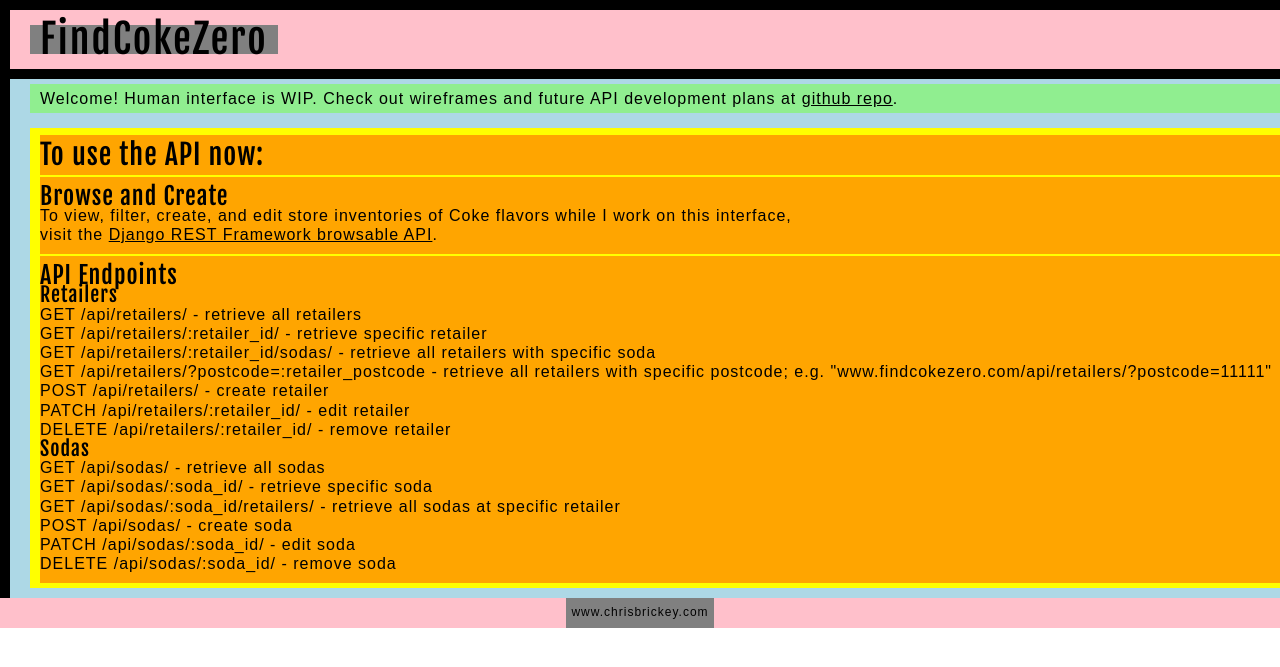
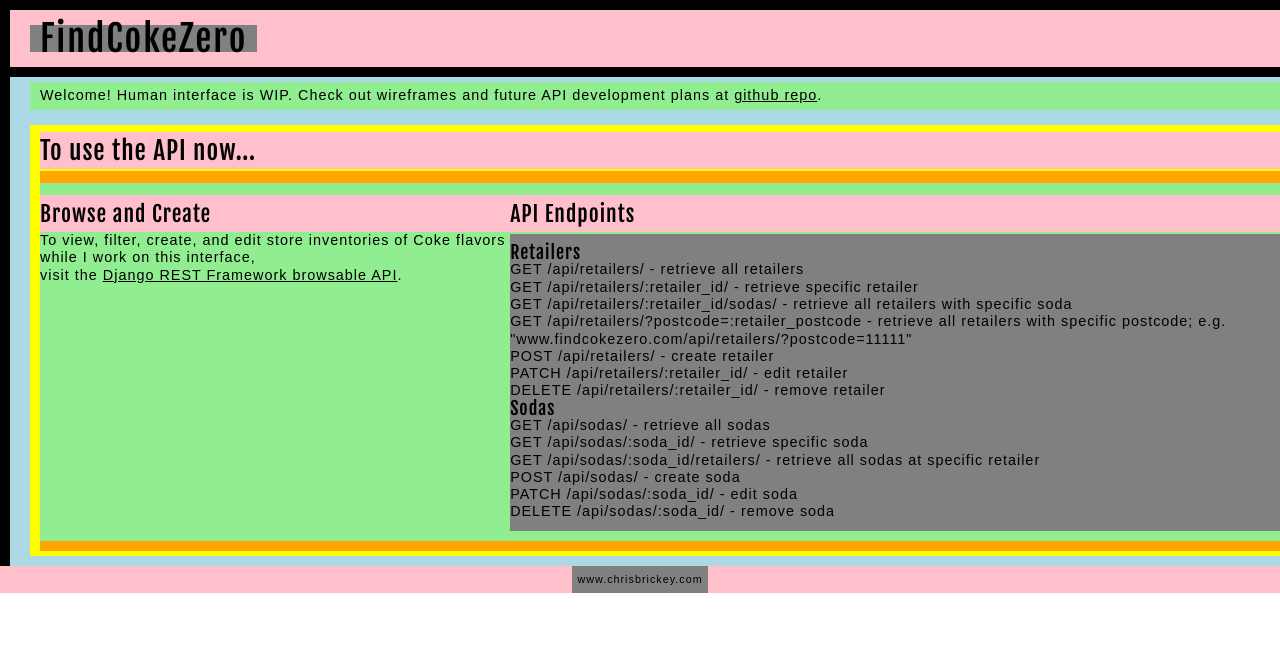
Before and after one commit to chrisbrickey/findcokezero, a Django app: page / in a window 1280 px wide. Shown: the top 667 px of the page. Run offline with Django 3.2, Linux system fonts and the light colour scheme; some web fonts are replaced.

Commit message:
move api link and endpoints side by side

```diff
--- a/app1_findcokezero/templates/index.html
+++ b/app1_findcokezero/templates/index.html
@@ -37,12 +37,20 @@
                 </div>
 
                 <div id="api">
+
+                    <div id="apiHeader">
+                        <h2>To use the API now...</h2>
+                    </div>
+
+                    <div id="apiBody">
+
                         <div class="apiSubSection">
-                        <h2>To use the API now:</h2>
                         </div>
 
                         <div class="apiSubSection">
+                            <div class="apiSubHeader">
                                 <h3>Browse and Create</h3>
+                            </div>
 
                             <p>To view, filter, create, and edit store inventories of Coke flavors while I work on this interface, </p>
                             <p> visit the
@@ -52,7 +60,9 @@
 
                         <div class="apiSubSection">
 
+                            <div class="apiSubHeader">
                                 <h3>API Endpoints</h3>
+                            </div>
 
                             <div id="tableContainer">
                                 <ul><h4>Retailers</h4>
@@ -77,6 +87,10 @@
 
                         </div>
 
+                    </div>
+
+
+
 
                 </div>
 
--- a/findcoke1/static/css/main.css
+++ b/findcoke1/static/css/main.css
@@ -81,6 +81,7 @@
 
   letter-spacing: 1px;
   line-height: 120%;
+  font-size: 90%;
 
   font-family: 'Cantarell', sans-serif;
   /* font-family: Courier; */
@@ -188,8 +189,35 @@
   padding: 5px 10px 5px 10px;
 }
 
+#apiHeader {
+  background-color: pink;
+  margin: 2px 0px 0px 0px;
+  padding: 10px 0px 10px 0px;
+}
+
+#apiBody {
+  background-color: orange;
+  margin: 2px 0px 0px 0px;
+  padding: 10px 0px 10px 0px;
+  display: flex;
+  flex-direction: row;
+
+}
+
 .apiSubSection {
-  background-color: orange;
+  background-color: lightgreen;
+  margin: 2px 0px 0px 0px;
+  padding: 10px 0px 10px 0px;
+}
+
+.apiSubHeader {
+  background-color: pink;
+  margin: 2px 0px 0px 0px;
+  padding: 10px 0px 10px 0px;
+}
+
+#tableContainer {
+  background-color: gray;
   margin: 2px 0px 0px 0px;
   padding: 10px 0px 10px 0px;
 }
```
Lines whose indentation alone changed are shown as unchanged.
